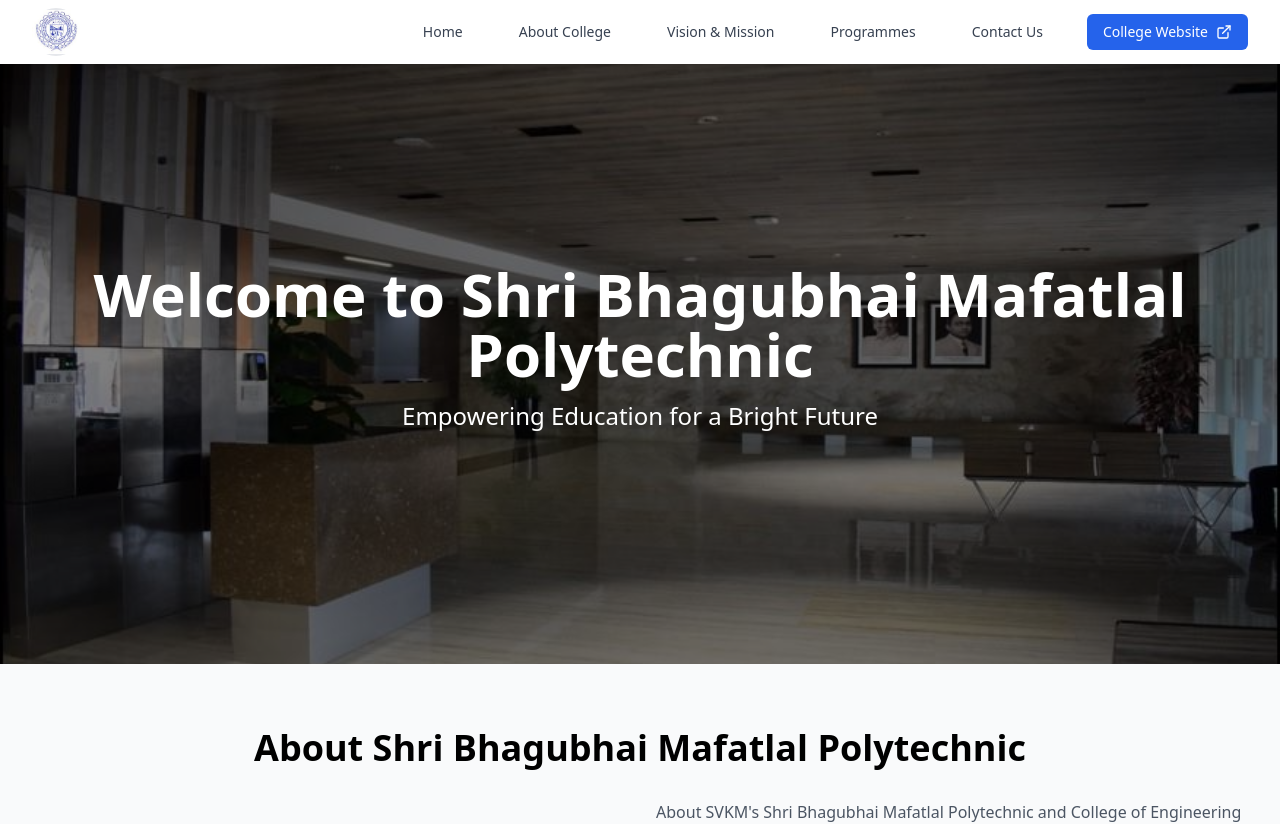
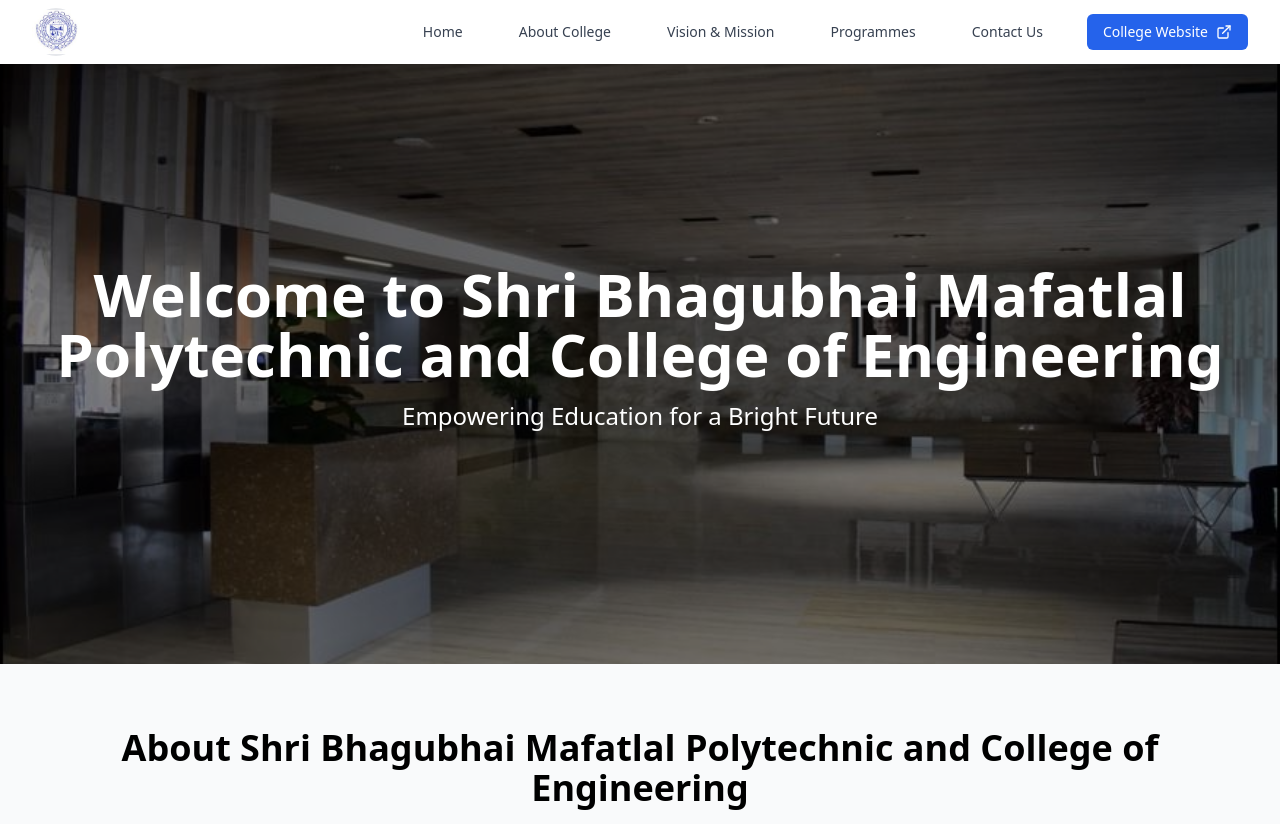
Before and after one commit to Megh-Shah-08/sbmpcoe, a React (Vite) app: page / in a window 1280 px wide. Shown: the top 824 px of the page. Built offline with nearby package versions, Linux system fonts and the light colour scheme.

Commit message:
Changed College Name

```diff
--- a/src/App.tsx
+++ b/src/App.tsx
@@ -112,7 +112,7 @@ function App() {
           <div className="absolute inset-0 bg-black bg-opacity-50 flex items-center justify-center">
             <div className="text-center text-white px-4">
               <h1 className="text-4xl md:text-6xl font-bold mb-4">
-                Welcome to Shri Bhagubhai Mafatlal Polytechnic
+                Welcome to Shri Bhagubhai Mafatlal Polytechnic and College of Engineering
               </h1>
               <p className="text-xl md:text-2xl mb-8">
                 Empowering Education for a Bright Future
@@ -132,7 +132,7 @@ function App() {
       <section id="about" className="py-16 px-4 bg-gray-50">
         <div className="max-w-7xl mx-auto">
           <h2 className="text-3xl md:text-4xl font-bold text-center mb-8">
-            About Shri Bhagubhai Mafatlal Polytechnic
+            About Shri Bhagubhai Mafatlal Polytechnic and College of Engineering
           </h2>
           <div className="grid md:grid-cols-2 gap-8 items-center">
             <div>
@@ -329,7 +329,7 @@ S.B.M. Polytechnic has created a name for itself by maintaining high standard of
         <div className="max-w-7xl mx-auto px-4">
           <div className="flex flex-col md:flex-row justify-between items-center">
             <div className="mb-4 md:mb-0">
-              <p>© 2025 Shree Bhagubhai Mafatlal Polytechnic. All rights reserved.</p>
+              <p>© 2025 Shree Bhagubhai Mafatlal Polytechnic and College of Engineering. All rights reserved.</p>
             </div>
             <div className="flex space-x-4">
               <a href="https://www.facebook.com/share/15xyrGTPaF/?mibextid=wwXIfr" className="hover:text-blue-400">
```
